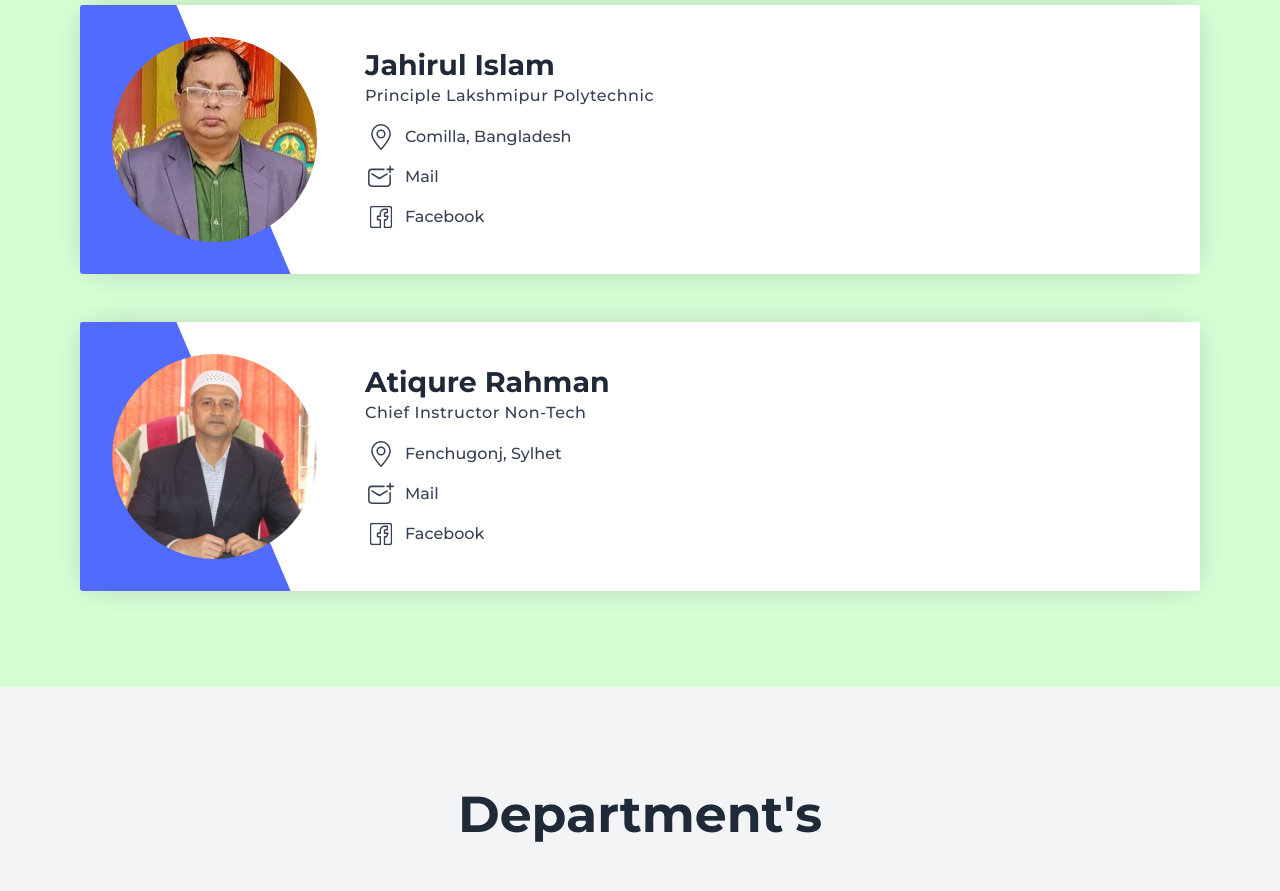
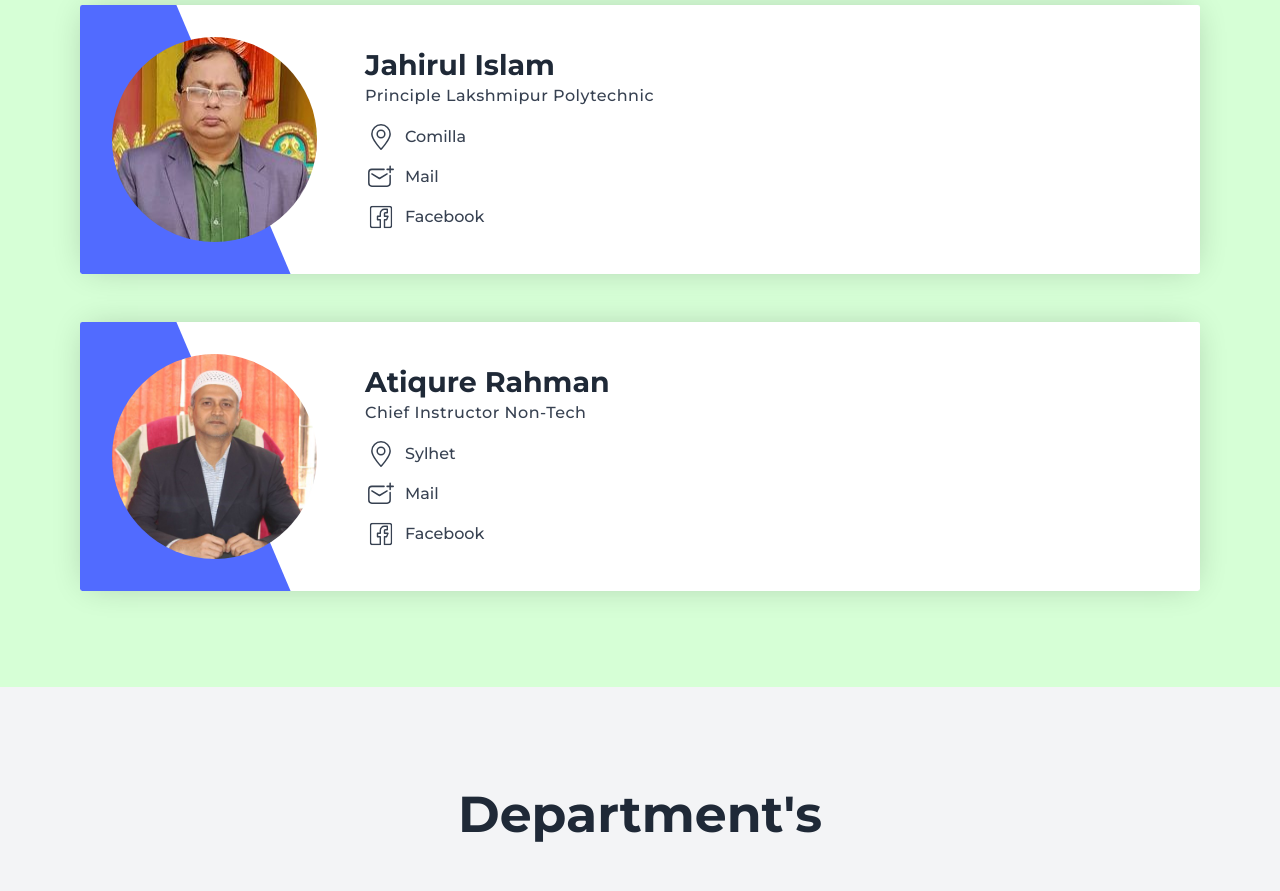
Before and after one commit to al-imam/lpi, a React (Vite) app: page / in a window 1280 px wide. Shown: the part 1260-2151 px from the top of the page. Built offline with nearby package versions, Linux system fonts and the light colour scheme; no server answers; the database is empty.

Commit message:
change principal data location

```diff
--- a/src/components/Principal/Principal.jsx
+++ b/src/components/Principal/Principal.jsx
@@ -4,13 +4,13 @@ import { Email, Location, FacebookOutlineIcon } from "@svg";
 const head = {
   name: "Jahirul Islam",
   pod: "Principle Lakshmipur Polytechnic",
-  location: "Comilla, Bangladesh",
+  location: "Comilla",
 };
 
 const atik = {
   name: "Atiqure Rahman",
   pod: "Chief Instructor Non-Tech",
-  location: "Fenchugonj, Sylhet",
+  location: "Sylhet",
 };
 
 function Principal() {
```
